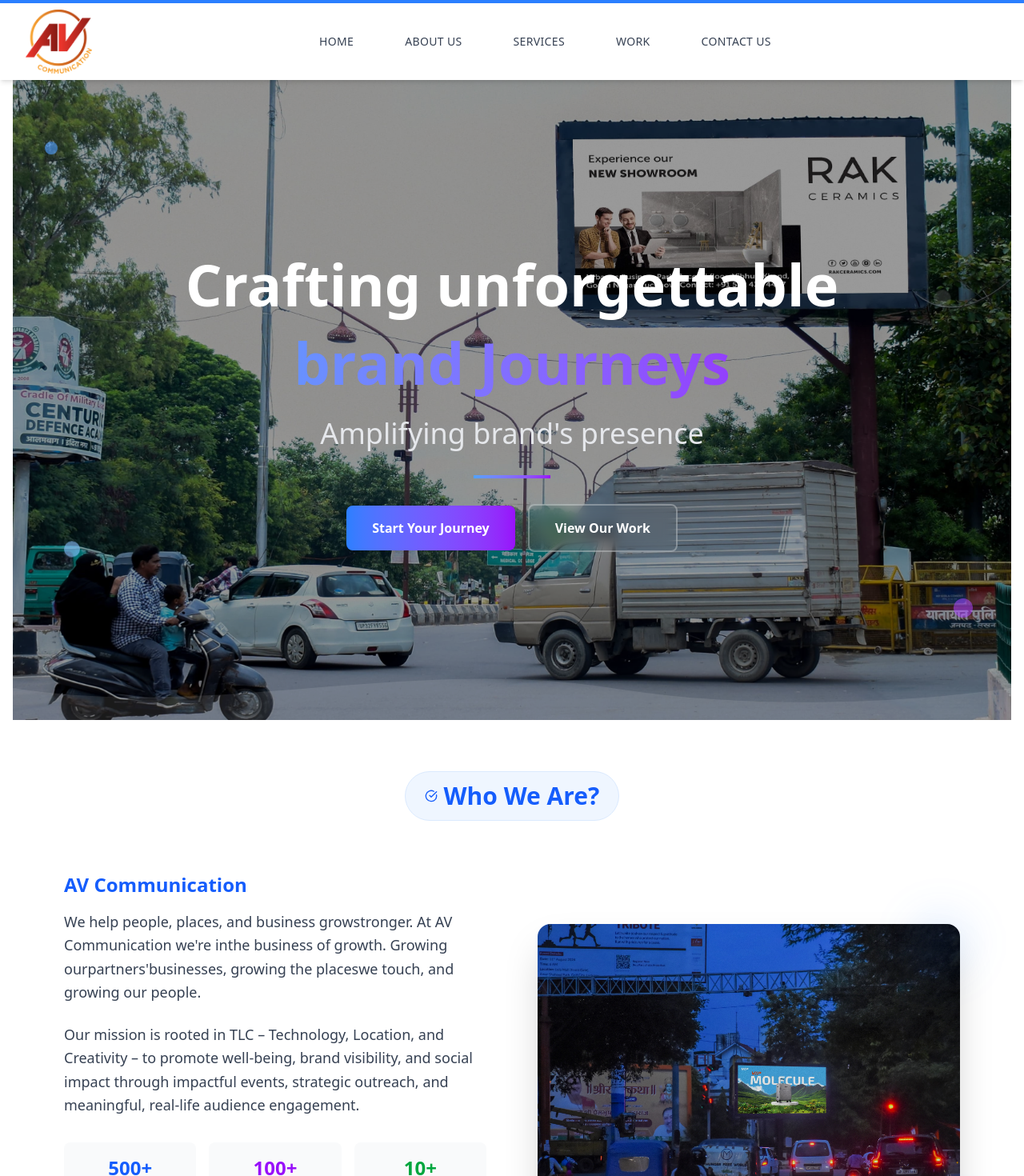
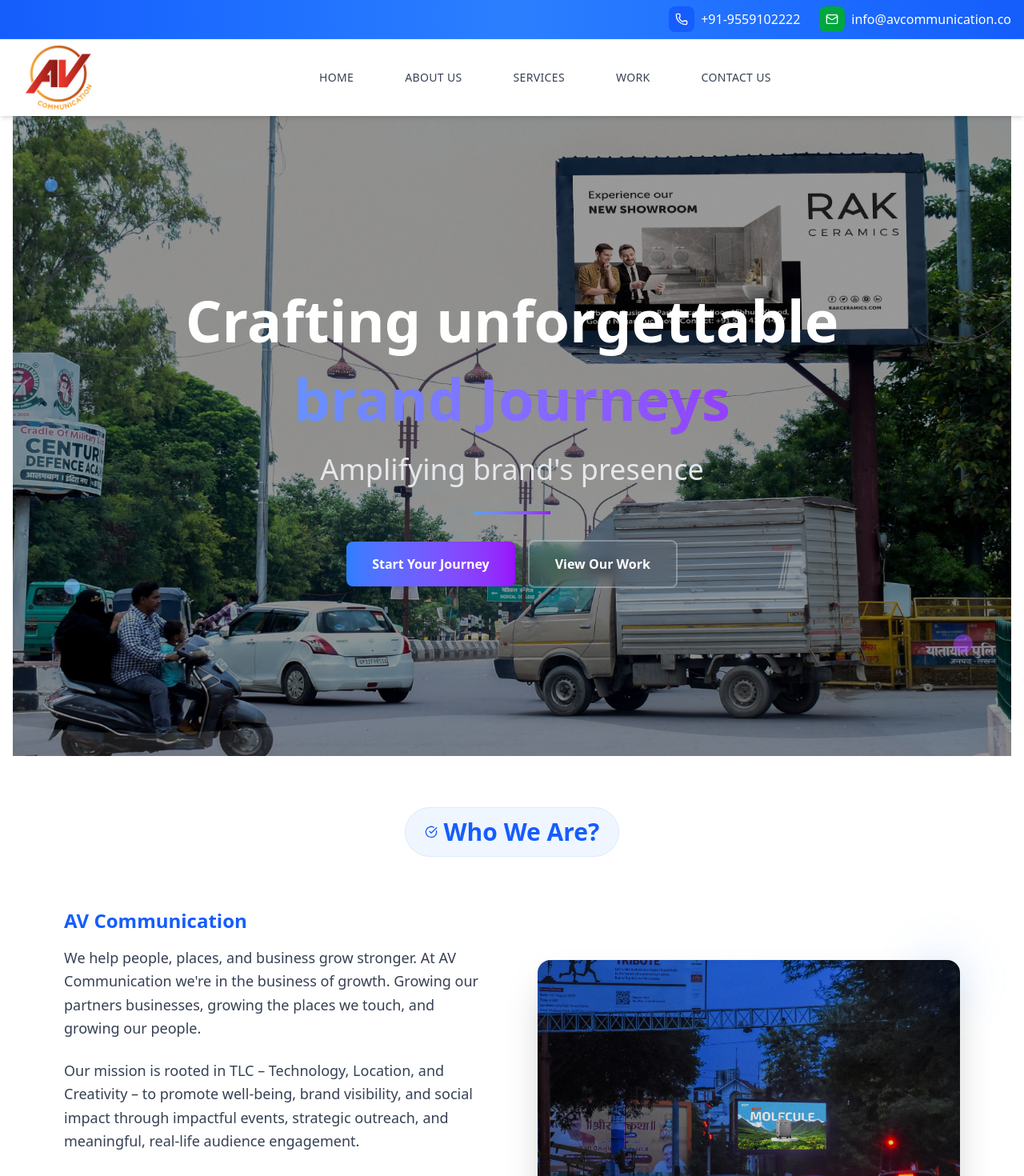
Before and after one commit to Sadan009/avcommunication, a React (Vite) app: page / in a window 1280 px wide. Shown: the top 1470 px of the page at 80% size. Built offline with nearby package versions, Linux system fonts and the light colour scheme.

Commit message:
added email and number before navbar

```diff
--- a/src/components/footer.jsx
+++ b/src/components/footer.jsx
@@ -51,7 +51,7 @@
                 Our media powers brands to break through, be relevant, and
                 connect with audiences like never before. AV Communication
                 understands its role in driving cultural impact. We are trusted
-                by the millions who engage with our media every day, drivinga
+                by the millions who engage with our media every day, driving a
                 strong relationship between brands and audiences.
               </p>
             </div>
--- a/src/components/sections/stickyHeader.jsx
+++ b/src/components/sections/stickyHeader.jsx
@@ -1,5 +1,5 @@
 import React, { useState } from "react";
-import { Search, Menu, X, ChevronDown } from "lucide-react";
+import { Phone, Mail, Menu, X, ChevronDown } from "lucide-react";
 import { Link } from "react-router-dom";
 
 const Navbar = () => {
@@ -27,16 +27,46 @@
   ];
 
   return (
+    <>
+      <div className=" flex justify-end px-4 py-2 bg-gradient-to-r from-blue-600 via-blue-500 to-blue-600 shadow-lg border-b border-blue-400/30">
+        {/* Contact Row */}
+        <div className="flex gap-6 items-center">
+          {/* Phone */}
+          <div className="flex items-center gap-2">
+            <div className="bg-blue-600 rounded-lg flex items-center justify-center w-8 h-8">
+              <Phone className="w-4 h-4 text-white" />
+            </div>
+            <a
+              href="tel:+919559102222"
+              className="text-white hover:text-blue-300 transition-colors text-base"
+            >
+              +91-9559102222
+            </a>
+          </div>
+
+          {/* Email */}
+          <div className="flex items-center gap-2">
+            <div className="w-8 h-8 bg-green-600 rounded-lg flex items-center justify-center">
+              <Mail className="w-4 h-4 text-white" />
+            </div>
+            <a
+              href="mailto:info@avcommunication.co"
+              className="text-white hover:text-green-300 transition-colors text-base"
+            >
+              info@avcommunication.co
+            </a>
+          </div>
+        </div>
+      </div>
+
       <nav className="bg-white shadow-md sticky top-0 z-50">
         {/* Red top bar */}
-      <div className="h-1 bg-blue-500"></div>
 
         <div className="max-w-7xl mx-auto px-4 sm:px-6 lg:px-8">
           <div className="flex justify-between items-center h-16 lg:h-24">
             {/* Logo */}
             <div className="flex-shrink-0 flex items-center">
               <div className="flex items-center space-x-3">
-
                 {/* Logo Image */}
                 <div className="text-gray-800">
                   <img
@@ -47,7 +77,6 @@
                 </div>
               </div>
             </div>
-
 
             {/* Desktop Menu */}
             <div className="hidden lg:flex items-end space-x-8">
@@ -133,7 +162,8 @@
                   {/* Mobile Dropdown */}
                   {item.hasDropdown && activeDropdown === item.name && (
                     <div className="ml-4 mt-2 space-y-1">
-                    {item.dropdownItems?.map((dropdownItem, dropdownIndex) => (
+                      {item.dropdownItems?.map(
+                        (dropdownItem, dropdownIndex) => (
                           <a
                             key={dropdownIndex}
                             href={dropdownItem.href}
@@ -141,7 +171,8 @@
                           >
                             {dropdownItem.name}
                           </a>
-                    ))}
+                        )
+                      )}
                     </div>
                   )}
                 </div>
@@ -150,6 +181,7 @@
           </div>
         </div>
       </nav>
+    </>
   );
 };
 export default Navbar;
--- a/src/components/sections/whoWeAre.jsx
+++ b/src/components/sections/whoWeAre.jsx
@@ -29,9 +29,9 @@
               </p> */}
 
               <p className="text-lg text-gray-700 leading-relaxed mb-6">
-                We help people, places, and business growstronger. At AV
-                Communication we're inthe business of growth. Growing
-                ourpartners'businesses, growing the placeswe touch, and growing
+                We help people, places, and business grow stronger. At AV
+                Communication we're in the business of growth. Growing
+                our partners businesses, growing the places we touch, and growing
                 our people.
               </p>
 
@@ -121,7 +121,7 @@
                   </div>
                   <div>
                     <div className="font-semibold text-gray-900">
-                      5+ years of Experience
+                      10+ years of Experience
                     </div>
                     <div className="text-sm text-gray-600">
                       Unmatched Advertising Solutions
```
Lines whose indentation alone changed are shown as unchanged.
